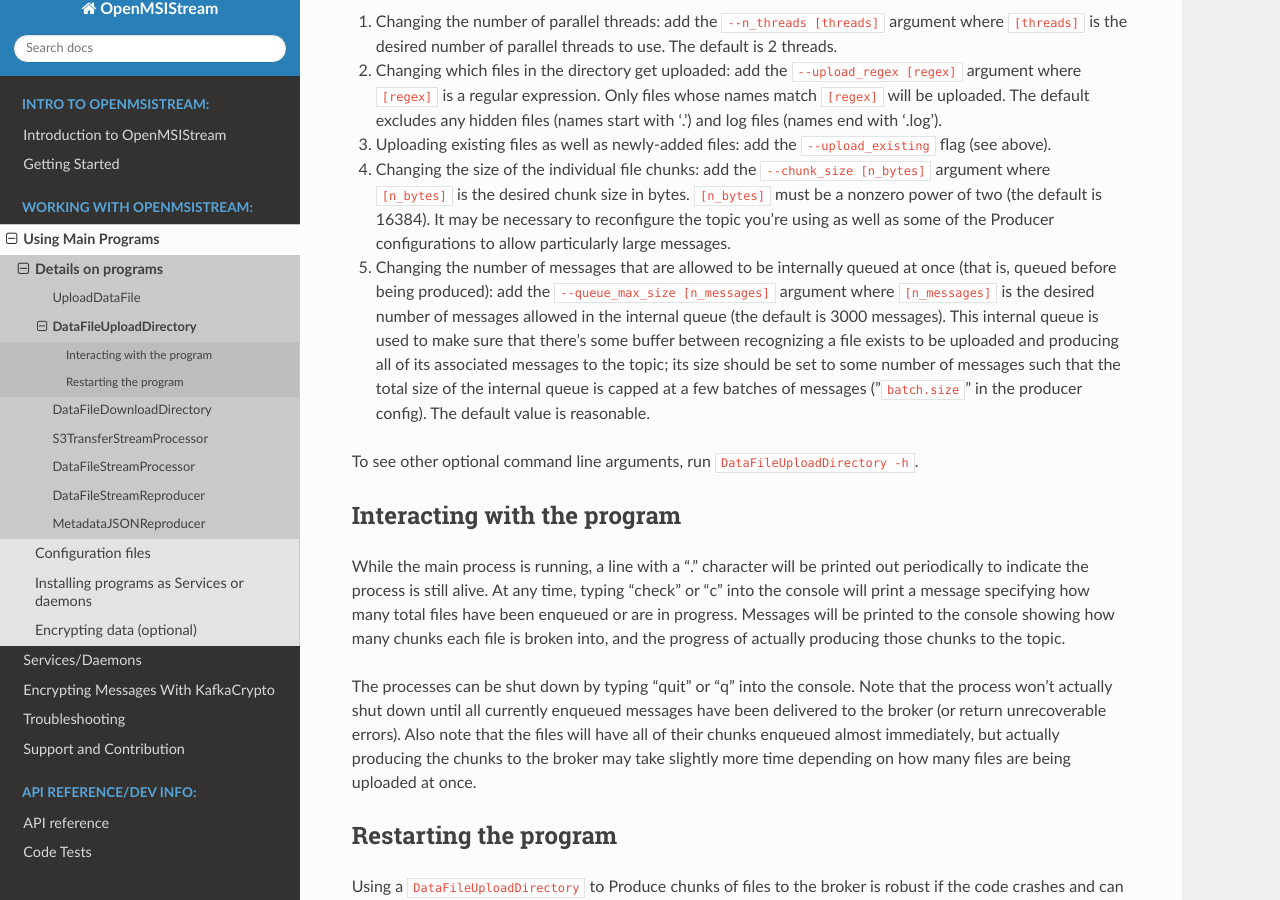
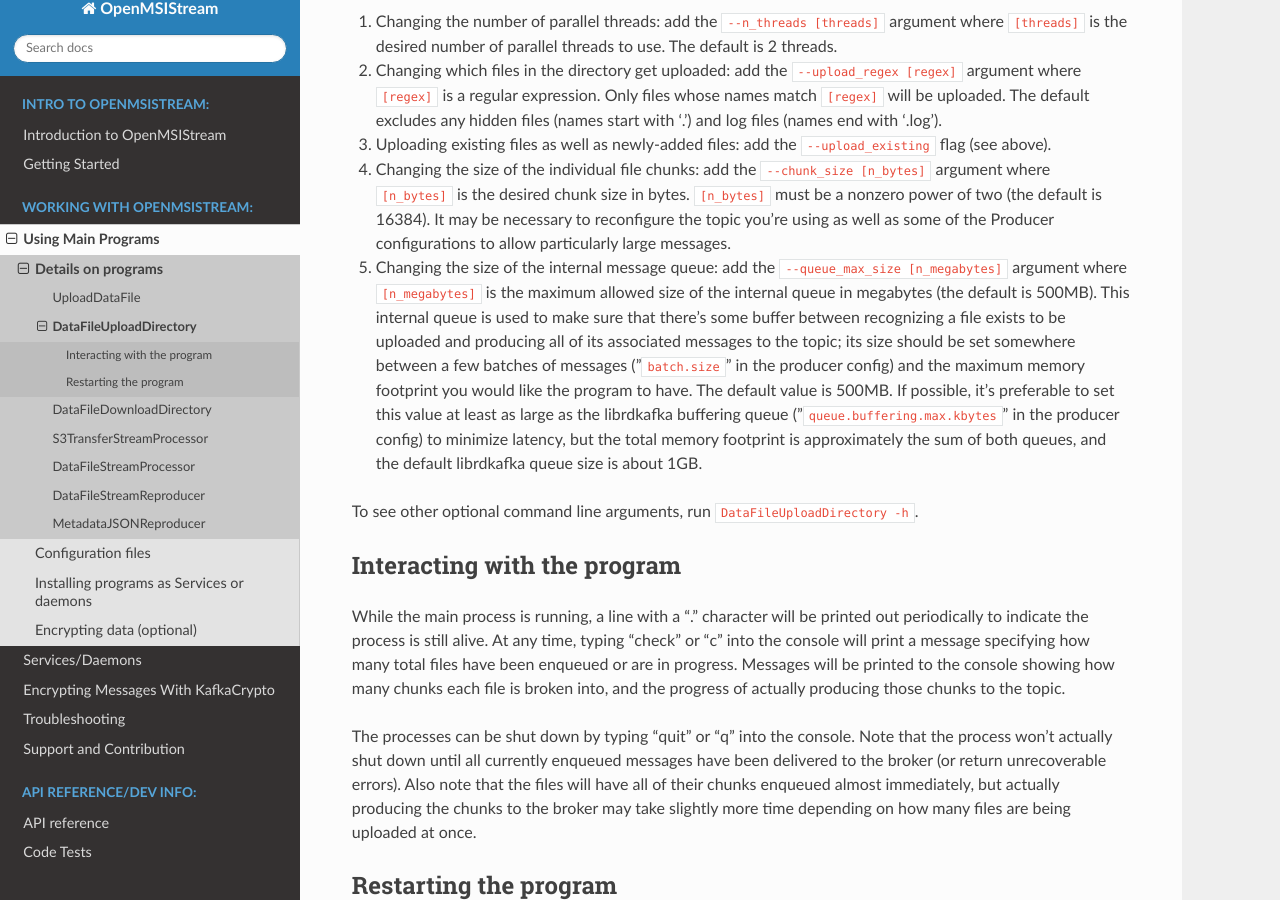
Before and after one commit to openmsi/openmsistream, a Sphinx documentation site: the page built from docs/source/user_info/main_programs/data_file_upload_directory.rst, in a window 1280 px wide and 900 px high, scrolled down 1036 px. Built offline with Sphinx 7.4.7 and the Read the Docs theme 2.0.0, drawn with Linux system fonts in a browser that asks for light colours.

Commit message:
documentation update

```diff
--- a/docs/source/user_info/main_programs/data_file_upload_directory.rst
+++ b/docs/source/user_info/main_programs/data_file_upload_directory.rst
@@ -24,7 +24,7 @@
 #. Changing which files in the directory get uploaded: add the ``--upload_regex [regex]`` argument where ``[regex]`` is a regular expression. Only files whose names match ``[regex]`` will be uploaded. The default excludes any hidden files (names start with '.') and log files (names end with '.log').
 #. Uploading existing files as well as newly-added files: add the ``--upload_existing`` flag (see above).
 #. Changing the size of the individual file chunks: add the ``--chunk_size [n_bytes]`` argument where ``[n_bytes]`` is the desired chunk size in bytes. ``[n_bytes]`` must be a nonzero power of two (the default is 16384). It may be necessary to reconfigure the topic you're using as well as some of the Producer configurations to allow particularly large messages.
-#. Changing the number of messages that are allowed to be internally queued at once (that is, queued before being produced): add the ``--queue_max_size [n_messages]`` argument where ``[n_messages]`` is the desired number of messages allowed in the internal queue (the default is 3000 messages). This internal queue is used to make sure that there's some buffer between recognizing a file exists to be uploaded and producing all of its associated messages to the topic; its size should be set to some number of messages such that the total size of the internal queue is capped at a few batches of messages ("``batch.size``" in the producer config). The default value is reasonable.
+#. Changing the size of the internal message queue: add the ``--queue_max_size [n_megabytes]`` argument where ``[n_megabytes]`` is the maximum allowed size of the internal queue in megabytes (the default is 500MB). This internal queue is used to make sure that there's some buffer between recognizing a file exists to be uploaded and producing all of its associated messages to the topic; its size should be set somewhere between a few batches of messages ("``batch.size``" in the producer config) and the maximum memory footprint you would like the program to have. The default value is 500MB. If possible, it's preferable to set this value at least as large as the librdkafka buffering queue ("``queue.buffering.max.kbytes``" in the producer config) to minimize latency, but the total memory footprint is approximately the sum of both queues, and the default librdkafka queue size is about 1GB.
 
 To see other optional command line arguments, run ``DataFileUploadDirectory -h``.
 
```
